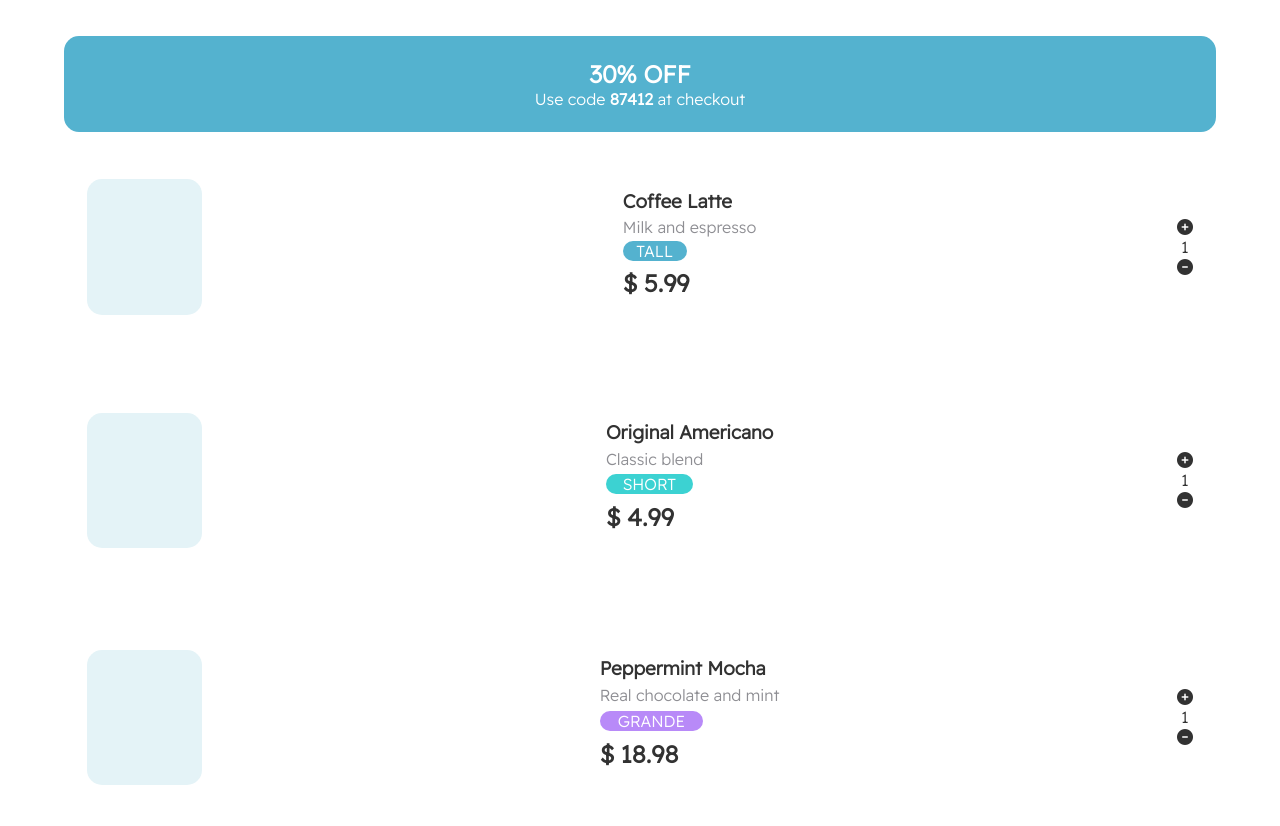
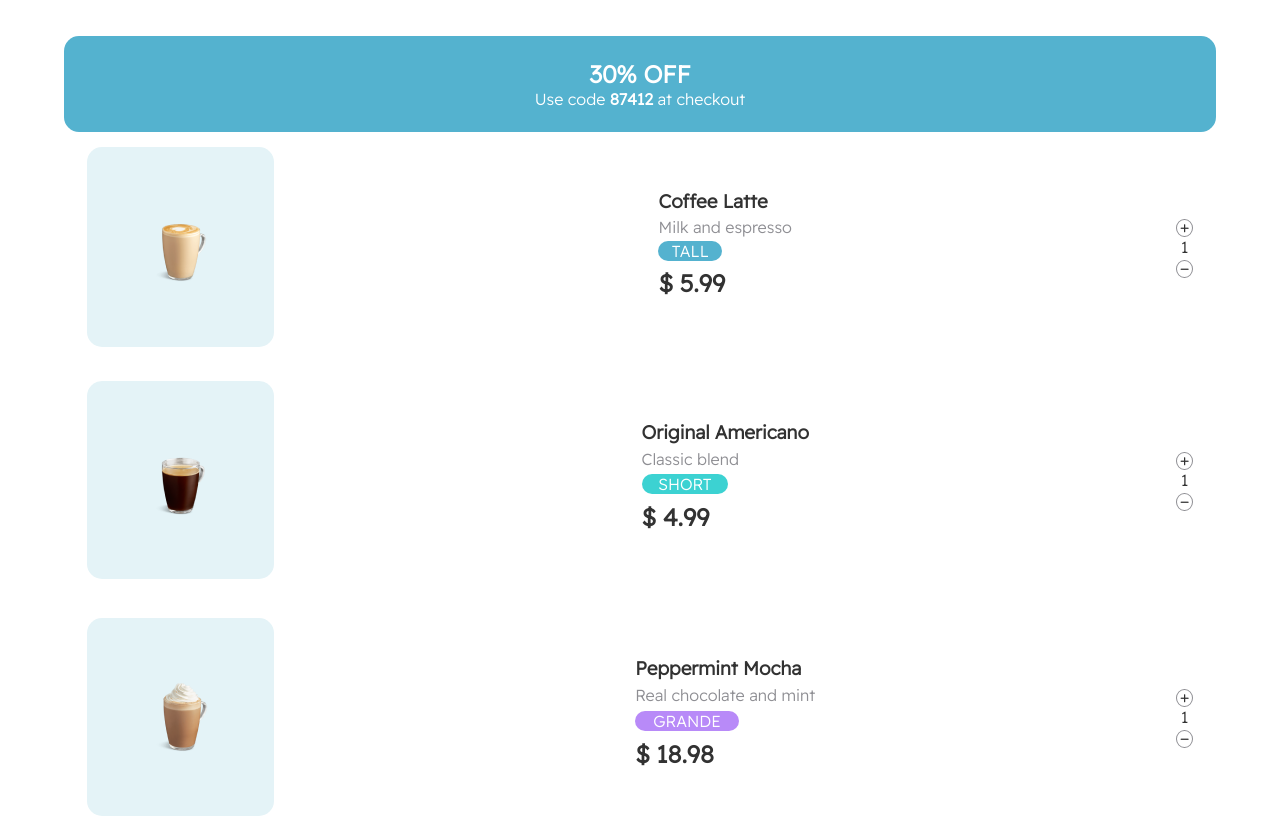
Before and after one commit to GSG-CF05/Delivery-Team-6, a plain HTML site: page yourOrders/index.html in a window 1280 px wide. Shown: the part 126-952 px from the top of the page. Drawn offline with Linux system fonts and the light colour scheme.

Commit message:
update html css files for your orders page relates #7

```diff
--- a/yourOrders/index.html
+++ b/yourOrders/index.html
@@ -24,7 +24,7 @@
       <section class="center-box">
         <div class="container-box">
           <div class="img-box">
-            <img src="img/cub-1.png" alt="" />
+            <img src="../assets/cub-1.png" alt="" />
           </div>
           <div class="text-box">
             <h3>Coffee Latte</h3>
@@ -33,14 +33,14 @@
             <h2>$ 5.99</h2>
           </div>
           <div class="icon-box">
-            <p class="fas fa-plus-circle"></p>
+            <p class="fas fa-plus center-icon"></p>
             <p>1</p>
-            <p class="fas fa-minus-circle"></p>
+            <p class="fas fa-minus center-icon"></p>
           </div>
         </div>
         <div class="container-box">
           <div class="img-box">
-            <img src="img/cub-2.png" alt="" />
+            <img src="../assets/cub-2.png" alt="" />
           </div>
           <div class="text-box">
             <h3>Original Americano</h3>
@@ -49,14 +49,14 @@
             <h2>$ 4.99</h2>
           </div>
           <div class="icon-box">
-            <p class="fas fa-plus-circle"></p>
+            <p class="fas fa-plus center-icon"></p>
             <p>1</p>
-            <p class="fas fa-minus-circle"></p>
+            <p class="fas fa-minus center-icon"></p>
           </div>
         </div>
         <div class="container-box">
           <div class="img-box">
-            <img src="img/cub-3.png" alt="" />
+            <img src="../assets/cub-3.png" alt="" />
           </div>
           <div class="text-box">
             <h3>Peppermint Mocha</h3>
@@ -65,9 +65,9 @@
             <h2>$ 18.98</h2>
           </div>
           <div class="icon-box">
-            <p class="fas fa-plus-circle"></p>
+            <p class="fas fa-plus center-icon"></p>
             <p>1</p>
-            <p class="fas fa-minus-circle"></p>
+            <p class="fas fa-minus center-icon"></p>
           </div>
         </div>
       </section>
@@ -77,7 +77,7 @@
         <h2>$ 29.96</h2>
       </section>
       <footer>
-        <p class="fas fa-plus"></p>
+        <p class="fas fa-plus bottom-icon"></p>
         <a href="#"><div>Checkout</div></a>
       </footer>
     </div>
--- a/yourOrders/style.css
+++ b/yourOrders/style.css
@@ -12,9 +12,11 @@ body {
 }
 
 .content {
-  margin: 5%;
+  margin: 5% 5% 0 5%;
   display: flex;
   flex-direction: column;
+  justify-content: space-around;
+  height: 95vh;
 }
 
 header {
@@ -25,6 +27,13 @@ header {
 
 header i {
   margin-left: 2%;
+}
+
+.center-icon {
+  font-size: 10px;
+  border: 1px solid #8e8e93;
+  border-radius: 50%;
+  padding: 3px;
 }
 
 header h1 {
@@ -115,10 +124,9 @@ footer {
   display: flex;
   justify-content: space-evenly;
   align-items: center;
-  margin-bottom: 5%;
 }
 
-footer p {
+footer .bottom-icon {
   padding: 20px;
   background-color: #54b2cf;
   border-radius: 50%;
```
